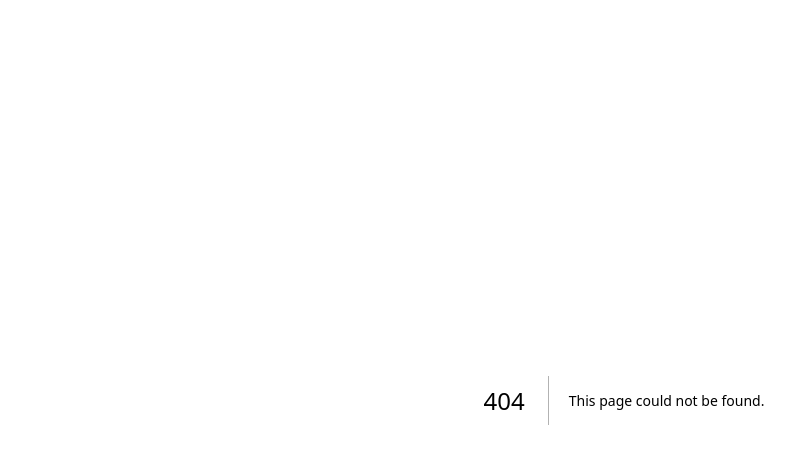
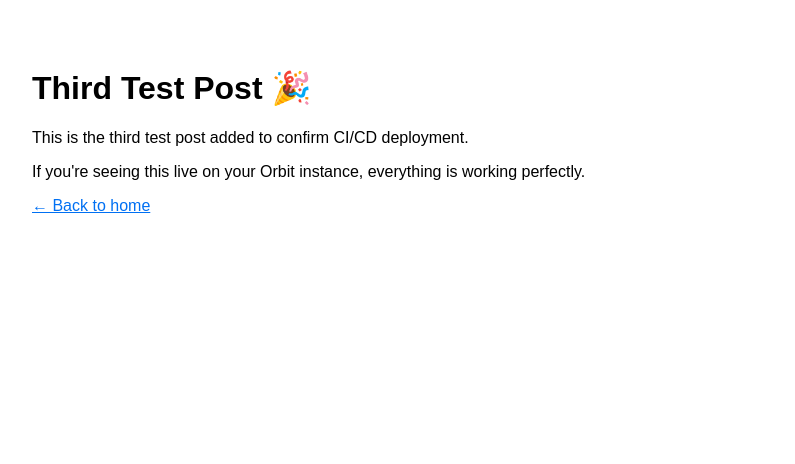
Before and after one commit to Kyuubi2709/orbit-hello-world, a Next.js app: page /posts/third-post in a window 1280 px wide. Before the commit this address had no page. Shown: the top 464 px of the page, without its empty margins (16-811 px from the left). Built offline with nearby package versions, Linux system fonts and the light colour scheme.

Commit message:
Create third-post.js

```diff
--- /dev/null
+++ b/pages/posts/third-post.js
@@ -0,0 +1,14 @@
+export default function ThirdPost() {
+  return (
+    <main style={{ padding: "40px", fontFamily: "sans-serif" }}>
+      <h1>Third Test Post 🎉</h1>
+      <p>This is the third test post added to confirm CI/CD deployment.</p>
+
+      <p>If you're seeing this live on your Orbit instance, everything is working perfectly.</p>
+
+      <a href="/" style={{ color: "#0070f3" }}>
+        ← Back to home
+      </a>
+    </main>
+  );
+}
```
